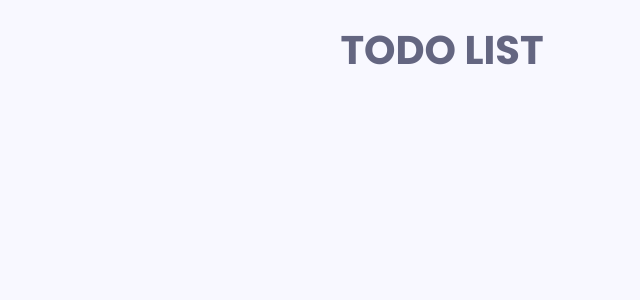
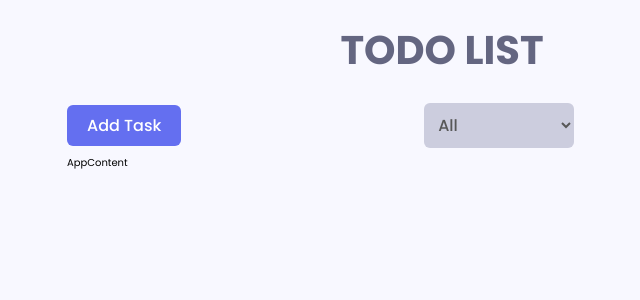
Before and after one commit to thaitina5/TodoApp, a React (Create React App) app: page / in a window 1280 px wide. Shown: the top 300 px of the page, without its empty margins (198-838 px from the left). Built offline with nearby package versions, Linux system fonts and the light colour scheme.

Commit message:
add header and modal

```diff
--- a/src/App.js
+++ b/src/App.js
@@ -1,10 +1,17 @@
 import React from 'react';
+import AppContent from './component/AppContent';
+import AppHeader from './component/AppHeader';
 import PageTitle from './component/PageTitle';
+import styles from './styles/modules/app.module.scss';
 
 function App() {
   return (
     <div className="container">
       <PageTitle>TODO LIST</PageTitle>
+      <div className={styles.app__wrapper}>
+        <AppHeader />
+        <AppContent />
+      </div>
     </div>
   );
 }
--- /dev/null
+++ b/src/component/AppContent.js
@@ -0,0 +1,9 @@
+import React from 'react'
+
+function AppContent() {
+  return (
+    <div>AppContent</div>
+  )
+}
+
+export default AppContent
--- /dev/null
+++ b/src/component/AppHeader.js
@@ -0,0 +1,22 @@
+import React, { useState } from 'react'
+import Button, { SeclectButton } from './Button'
+import styles from '../styles/modules/app.module.scss'
+import TodoModal from './TodoModal'
+
+function AppHeader() {
+    const {modalOpen, setModalOpen} = useState(true);
+  return (
+    <div className={styles.appHeader}>
+        <Button variant='primary'>Add Task</Button>
+        <SeclectButton id='status'>
+            <option value='all'>All</option>
+            <option value='incomplete'>Incomplete</option>
+            <option value='complete'>Complete</option>
+        </SeclectButton>
+
+        <TodoModal modalOpen={modalOpen} setModalOpen={setModalOpen}/>
+    </div>
+  )
+}
+
+export default AppHeader
--- /dev/null
+++ b/src/component/Button.js
@@ -0,0 +1,32 @@
+import React from 'react'
+import styles from '../styles/modules/button.module.scss'
+import { getClasses } from '../utils/getClasses'
+
+const buttonTypes = {
+    primary: 'primary',
+    secondary: 'secondary'
+}
+
+function Button({children, variant, type, ...rest}) {
+  return (
+    <button
+        className={getClasses([
+            styles.button,
+            styles[`button--${buttonTypes[variant]}`]])}
+        type={type === 'submit'? 'submit':'button'} {...rest}>
+      {children}
+    </button>
+  );
+}
+
+function SeclectButton({children, id, ...rest}) {
+    return (
+        <select className={getClasses([
+            styles.button,
+            styles.button__select])} {...rest}>
+            {children}
+        </select>
+    )
+}
+export {SeclectButton}
+export default Button
--- a/src/component/PageTitle.js
+++ b/src/component/PageTitle.js
@@ -1,9 +1,9 @@
 import React from 'react';
-import style from '../styles/modules/title.module.scss';
+import styles from '../styles/modules/title.module.scss';
 
 function PageTitle({ children, ...rest }) {
   return (
-    <p className={style.title} {...rest}>
+    <p className={styles.title} {...rest}>
       {children}
     </p>
   )
--- /dev/null
+++ b/src/component/TodoModal.js
@@ -0,0 +1,46 @@
+import React from "react";
+import styles from "../styles/modules/modal.module.scss";
+import { MdOutlineClose } from "react-icons/md";
+import Button from "./Button";
+
+function TodoModal({ openModal, setModalOpen }) {
+  return (
+    <div>
+      {openModal && (
+        <div className={styles.wrapper}>
+          <div className={styles.container}>
+            <div className={styles.closeButton}>
+              <MdOutlineClose />
+            </div>
+            <form className={styles.form}>
+              <h1 className={styles.formTitle}>Add Task</h1>
+
+              <label htmlFor="title">
+                Title
+                <input type="text" id="title" />
+              </label>
+              <label htmlFor="status">
+                Status
+                <select name="status" id="status">
+                  <option value="incomplete">Incomplete</option>
+                  <option value="complete">Complete</option>
+                </select>
+              </label>
+
+              <div className={styles.buttonContainer}>
+                <Button type="submit" variant="primary">
+                  Add Task
+                </Button>
+                <Button type="button" variant="secondary">
+                  Cancel
+                </Button>
+              </div>
+            </form>
+          </div>
+        </div>
+      )}
+    </div>
+  );
+}
+
+export default TodoModal;
--- /dev/null
+++ b/src/utils/getClasses.js
@@ -0,0 +1,6 @@
+export const getClasses = (classes) => {
+  return classes
+    .filter((item) => item !== "")
+    .join(" ")
+    .trim();
+};
```
